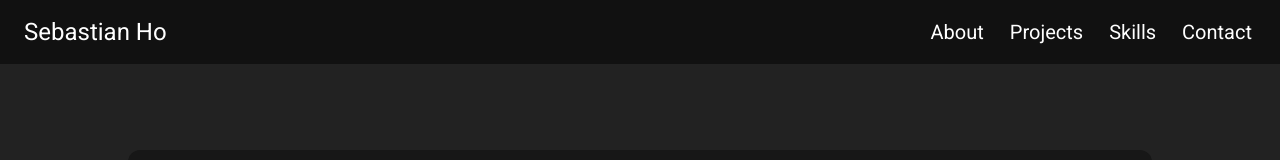
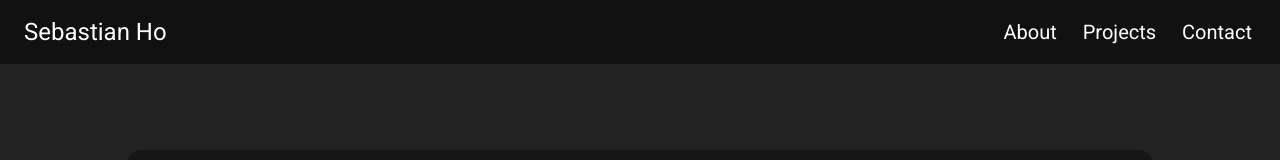
Before and after one commit to maiuryn/maiuryn.github.io, a React (Create React App) app: page / in a window 1280 px wide. Shown: the top 160 px of the page. Built offline with nearby package versions, Linux system fonts and the light colour scheme.

Commit message:
add baccarat

```diff
--- a/src/components/Navbar.js
+++ b/src/components/Navbar.js
@@ -12,7 +12,7 @@ function Navbar()
                     <div className="space-x-[2px]">
                         <NavbarItem text="About" link="#about"/>
                         <NavbarItem text="Projects" link="#projects"/>
-                        <NavbarItem text="Skills" link="#skills"/>
+                        {/* <NavbarItem text="Skills" link="#skills"/> */}
                         <NavbarItem text="Contact" link="#contact"/>
                     </div>
                 </div>
--- a/src/components/Projects.js
+++ b/src/components/Projects.js
@@ -6,6 +6,7 @@ import wordle from "../images/wordle.gif"
 import keywordTool from "../images/keywordtool.png"
 import dlld from "../images/dlld.png"
 import gradeVisualizer from "../images/grade-visualizer.png"
+import baccarat from "../images/baccarat.png"
 
 function Projects()
 {
@@ -28,6 +29,11 @@ function Projects()
                         A VR game created for the CAVE2 system
                     </p>
                 </ProjectItem>
+                <ProjectItem name="Baccarat" img={baccarat} link="https://github.com/maiuryn/Baccarat">
+                    <p className="text-2xl">
+                        Simulation of Baccarat, commonly played in casinos
+                    </p>
+                </ProjectItem>
                 <ProjectItem name="Music Player" img={playlist} link="https://github.com/maiuryn/PlayList">
                     <p className="text-2xl">
                         A simple music player
```
Also changed, not shown: 1 other file (tests, documents, lock files or other folders).
